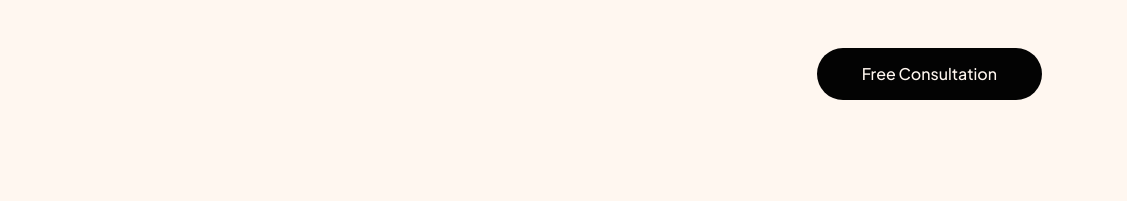
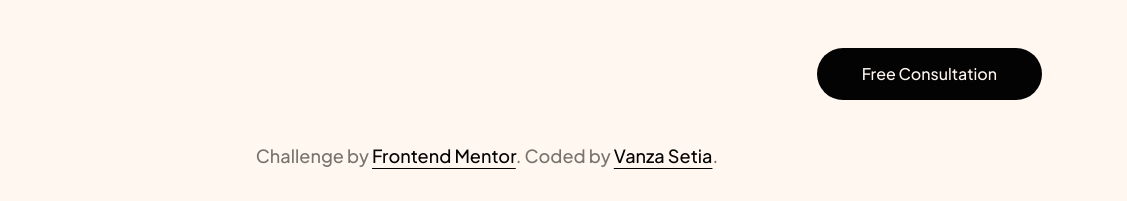
Before and after one commit to vanzasetia/single-page-design-portfolio, a website: page index.html in a window 1280 px wide. Shown: the part 2403-2604 px from the top of the page, 153-1280 px from the left. Before the commit the page ends 2541 px from the top, so only its background shows below. Drawn offline with Linux system fonts and the light colour scheme.

Commit message:
Add attribution

```diff
--- a/index.html
+++ b/index.html
@@ -179,13 +179,22 @@
         </div>
       </div>
     </main>
-    <footer class="edge container">
+    <footer class="edge container" aria-labelledby="footer-site">
+      <p id="footer-site" hidden>Site</p>
       <a href="/">
         <img src="/svg/logo.svg" alt="Amy - Home" width="64" height="64" />
       </a>
       <a href="/" class="call-to-action call-to-action--dark">
         Free Consultation
       </a>
+    </footer>
+    <footer class="attribution container" aria-labelledby="attribution">
+      <p id="attribution" hidden>Frontend Mentor attribution</p>
+      <p>
+        Challenge by
+        <a href="https://www.frontendmentor.io">Frontend Mentor</a>. Coded by
+        <a href="https://github.com/vanzasetia">Vanza Setia</a>.
+      </p>
     </footer>
     <!-- Add `type="module"` to prevent old browsers having a slider -->
     <script src="/js/vendors/a11y-slider.min.js" type="module"></script>
--- a/scss/base/_reset.scss
+++ b/scss/base/_reset.scss
@@ -172,3 +172,7 @@ svg path {
 [href="#main"]:focus {
   transform: translate(0);
 }
+
+[hidden] {
+  display: none !important;
+}
--- /dev/null
+++ b/scss/layout/_attribution.scss
@@ -0,0 +1,14 @@
+.attribution {
+  margin-top: 2em;
+  text-align: center;
+}
+
+.attribution p {
+  margin-right: auto;
+  margin-left: auto;
+}
+
+.attribution [href] {
+  color: var(--very-dark-gray);
+  text-decoration-color: currentColor;
+}
--- a/scss/layout/_index.scss
+++ b/scss/layout/_index.scss
@@ -3,3 +3,4 @@
 @forward "profile";
 @forward "work";
 @forward "book";
+@forward "attribution";
```
Also changed, not shown: css/style.css, css/style.min.css.
